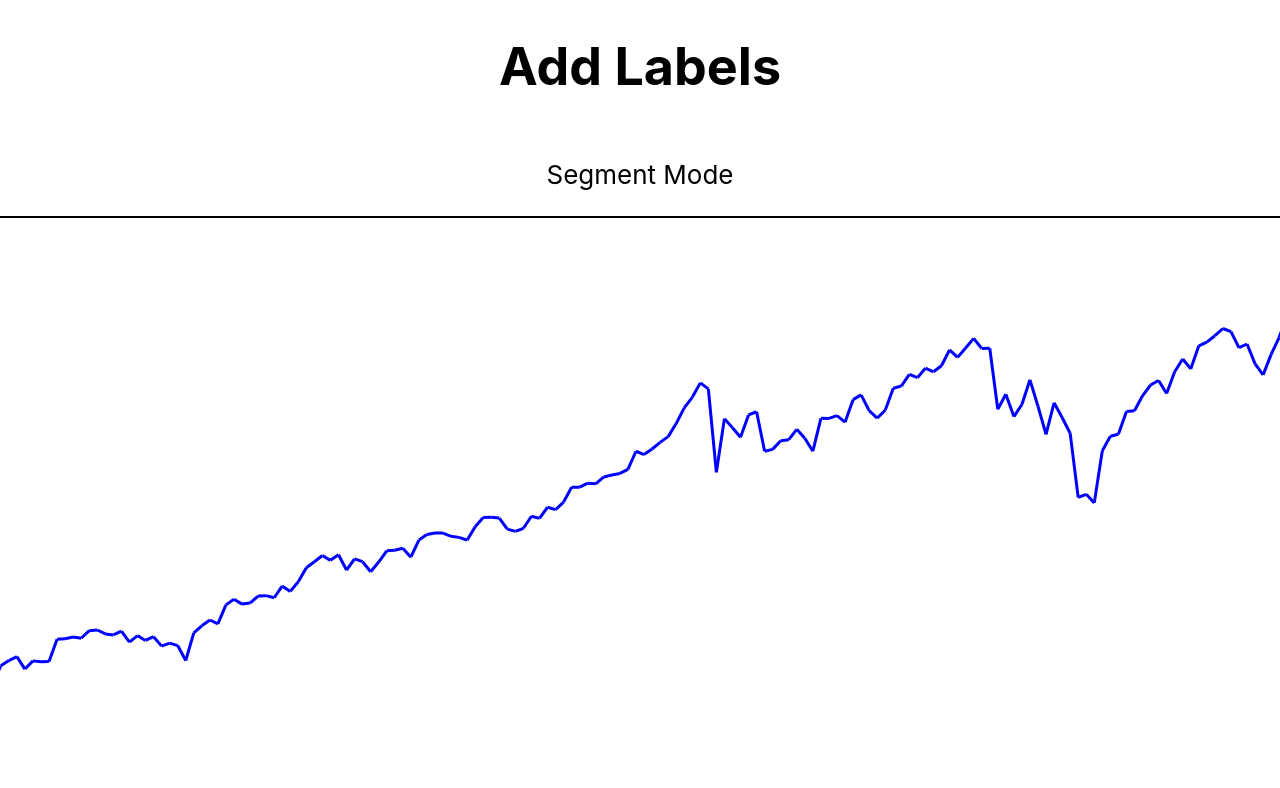
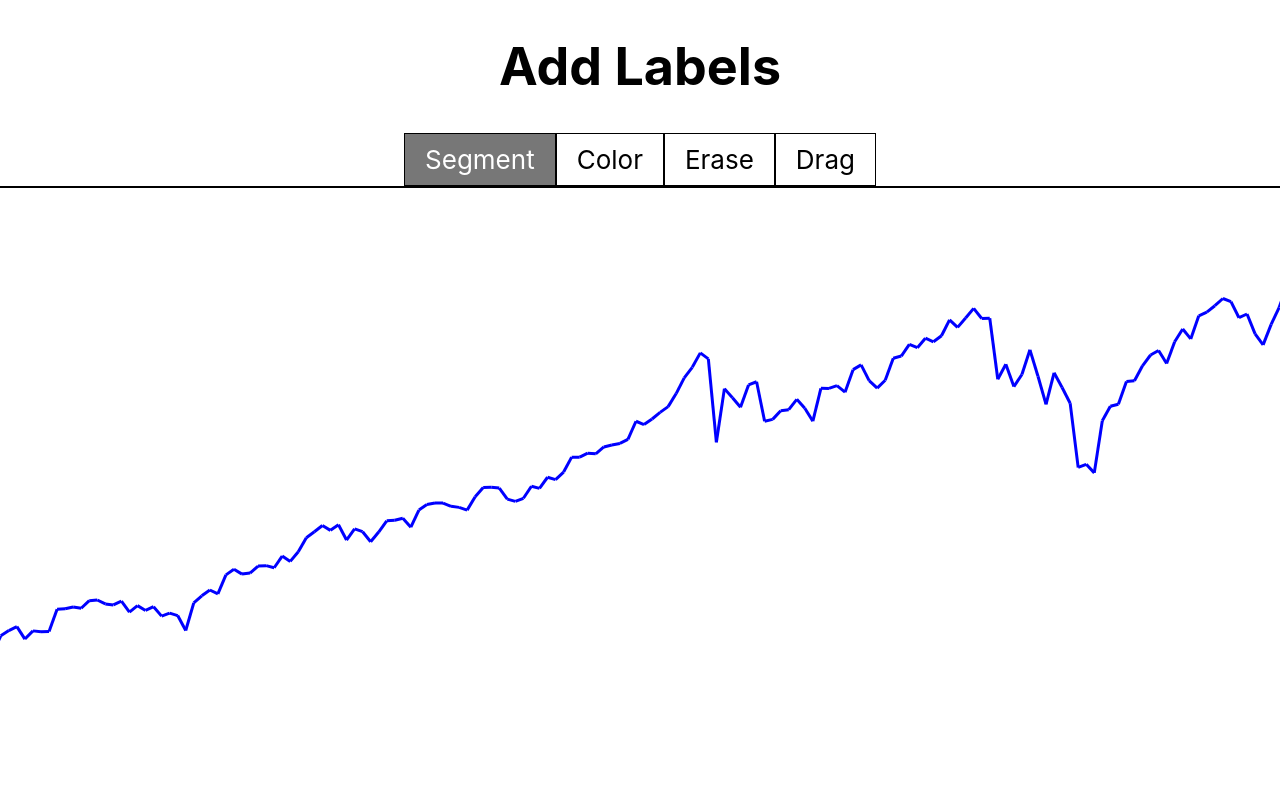
Before and after one commit to Simon-Sprouse/TimeSeriesLabel, a React (Create React App) app in the folder react-app/: page / in a window 1280 px wide. Shown: the top 788 px of the page. Built offline with nearby package versions, Linux system fonts and the light colour scheme.

Commit message:
added toolbar

```diff
--- a/react-app/src/App.css
+++ b/react-app/src/App.css
@@ -26,3 +26,23 @@ li {
 button {
     font-size: 30px;
 }
+
+.tool-menu {
+    display: flex;
+
+}
+
+.tab {
+    padding: 10px 20px;
+    cursor: pointer;
+    border: 1px solid black;
+}
+
+.tab:hover {
+    background-color: #dddddd
+}
+
+.tab.active {
+    background-color: #777777;
+    color: white;
+}
--- a/react-app/src/Graph.js
+++ b/react-app/src/Graph.js
@@ -4,7 +4,7 @@ function Graph(dataFromCsv) {
 
     // Variables
     const canvasRef = useRef(null);
-    const [mode, setMode] = useState("Split");
+    const [tool, setTool] = useState("Segment"); // segment, erase, color, drag
     const [verticalLines, setVerticalLines] = useState([]);
     const initialData = Array.from({length: 300}, () => [0, 0, 0])
     const [dataPoints, setDataPoints] = useState(initialData);
@@ -22,7 +22,7 @@ function Graph(dataFromCsv) {
 
     /*
     ------------------------
-            Edit Mode
+            Color Mode
     ------------------------
     */
 
@@ -206,9 +206,13 @@ function Graph(dataFromCsv) {
     useEffect(() => {
 
         function handleKeyDown(event) {
-            if (event.key == "Enter") {
-                toggleMode();
+            if (tool == "Segment") {
+                setTool("Color");
             }
+            else {
+                setTool("Segment");
+            }
+
         }
 
         document.addEventListener("keydown", handleKeyDown);
@@ -220,26 +224,13 @@ function Graph(dataFromCsv) {
 
 
     function handleCanvasClick(event) {
-        if (mode == "Split") {
+        if (tool == "Segment") {
             addVeriticalLine(event);
         }
-        else if (mode == "Edit") {
+        else if (tool == "Color") {
             const id = getClickedId(event);
             updateColorById(id);
         }
-    }
-
-
-    function toggleMode() {
-        if (mode == "Split") {
-            setMode("Edit");
-        }
-        else {
-            setMode("Split");
-        }
-
-
-
     }
 
 
@@ -273,8 +264,24 @@ function Graph(dataFromCsv) {
     }
 
 
+    function setTab(tab) {
+        if (tab == "Segment") {
+            setTool("Segment");
+        }
+        else if (tab == "Color") {
+            setTool("Color");
+        }
+        else if (tab == "Erase") {
+            setTool("Erase");
+        }
+        else if (tab == "Drag") {
+            setTool("Drag");
+        }
+    }
+
+
     function test() {
-        console.log(getMinMaxPrices());
+        console.log(tool);
     }
 
 
@@ -282,9 +289,19 @@ function Graph(dataFromCsv) {
 
     return (
         <>
-            <p>{mode == "Split" ? "Segment Mode" : "Label Mode"}</p>
+            <div className="tool-menu">
+
+                <div className={`tab ${tool == "Segment" ? "active" : ""}`}
+                    onClick={() => setTab("Segment")}>Segment</div>
+                <div className={`tab ${tool == "Color" ? "active" : ""}`}
+                    onClick={() => setTab("Color")}>Color</div>
+                <div className={`tab ${tool == "Erase" ? "active" : ""}`}
+                    onClick={() => setTab("Erase")}>Erase</div>
+                <div className={`tab ${tool == "Drag" ? "active" : ""}`}
+                    onClick={() => setTab("Drag")}>Drag</div>
+
+            </div>
             <canvas id="graph" ref={canvasRef} onClick={handleCanvasClick} width="1600" height="600"></canvas>
-            <button onClick={toggleMode}>Toggle Mode</button>
             <button onClick={test}>Test</button>
             <p>Scroll</p>
             <button onClick={() => handleScroll("left")}>Left</button>
@@ -293,6 +310,7 @@ function Graph(dataFromCsv) {
             <p>Zoom</p>
             <button onClick={() => handleZoom("in")}>In</button>
             <button onClick={() => handleZoom("out")}>Out</button>
+
         </>
     )
 }
```
